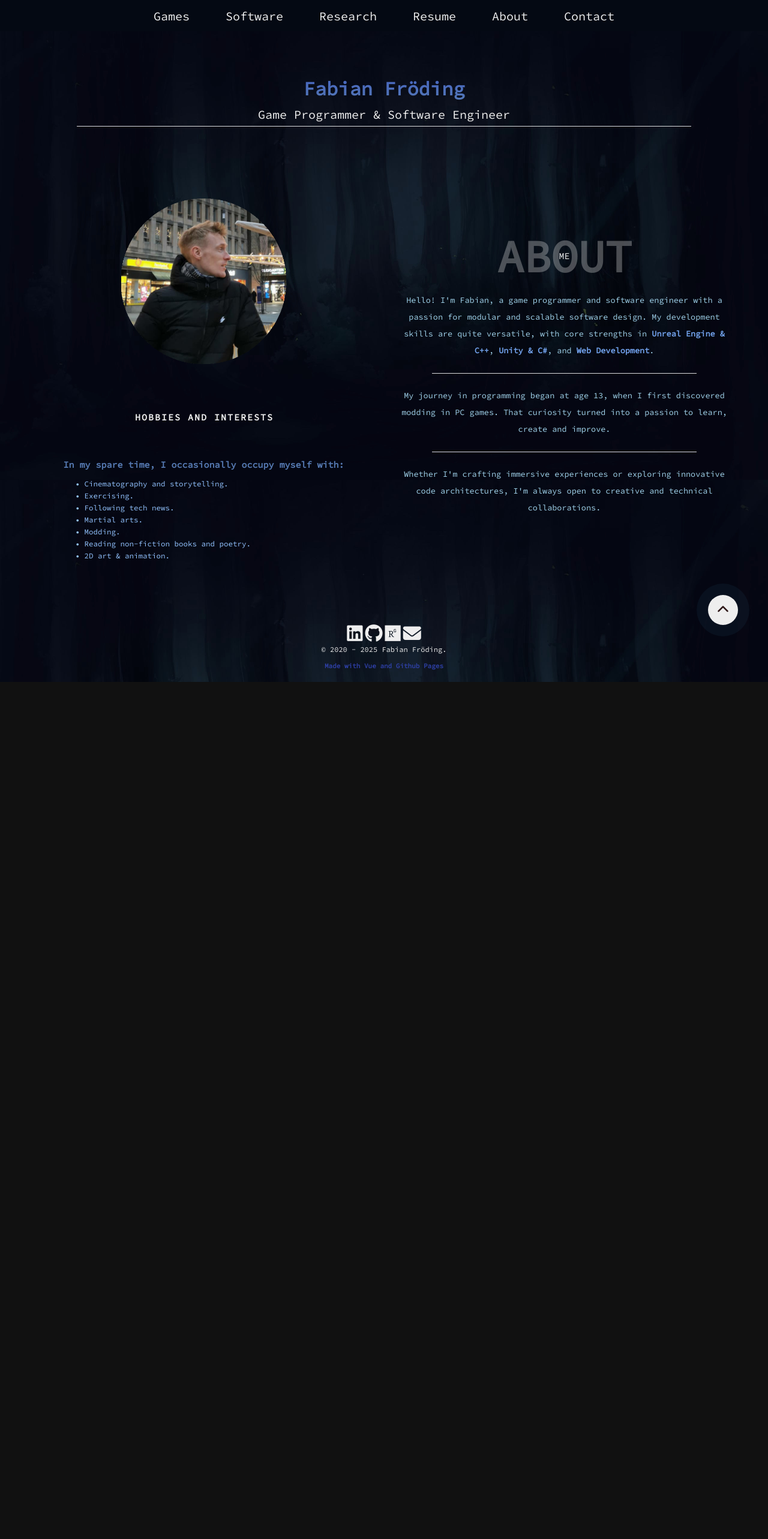
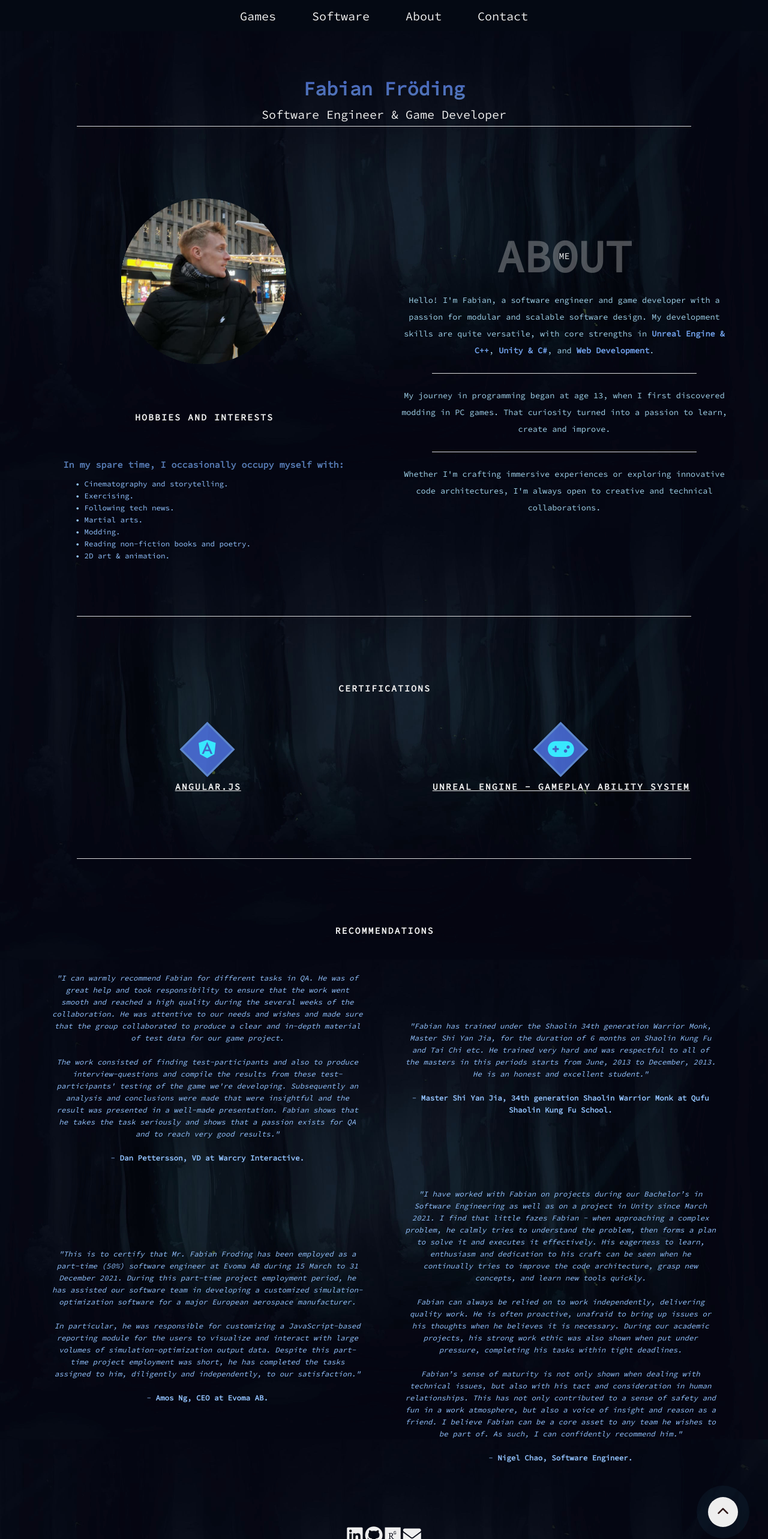
Before and after one commit to fabianfroding/gh-pages-src, a Vue app: page /about in a window 1280 px wide. Shown: the top 2566 px of the page at 60% size. Before the commit the page ends 1137 px from the top, so only its background shows below. Built offline with nearby package versions, Linux system fonts and the light colour scheme.

Commit message:
Major layout updates
 - Updated layouts
 - Removed various tabs

```diff
--- a/public/resources/main.css
+++ b/public/resources/main.css
@@ -143,21 +143,41 @@ header {
     position: fixed;
     z-index: 50;
     background-color: rgba(5, 10, 20, 0.975);
-    /*
-    border-bottom-right-radius: 100%;
-    border-bottom-left-radius: 100%;
-    */
+    display: flex;
+    justify-content: center; /* center nav-content horizontally */
+    align-items: center;
     transition: all 650ms cubic-bezier(1, 0, 0, 1);
+}
+
+.nav-content {
+    width: 100%;
+    max-width: 1200px; /* adjust as needed */
+    display: flex;
+    justify-content: space-between;
+    align-items: center;
+    padding: 0 2rem; /* inset from edges */
+}
+
+.nav-content h1 {
+    font-size: 13rem;
+    font-family: 'Source Code Pro', monospace;
+    background: linear-gradient(to top, var(--gradient-theme-start), var(--gradient-theme-end));
+    -webkit-background-clip: text;
+    -webkit-text-fill-color: transparent;
+    padding: 1rem;
+}
+
+.nav-content h6 {
+    font-size: 2rem;
+    font-weight: 300;
+    padding: 1rem;
 }
 
 .nav-list {
     list-style: none;
-    width: 100%;
-    height: 100%;
     display: flex;
-    justify-content: center;
     align-items: center;
-    transition: color 650ms;
+    margin: 0;
 }
 
 li {
@@ -379,6 +399,15 @@ li {
     text-transform: uppercase;
     letter-spacing: 2px;
     margin: 2rem -2px 2rem 0;
+
+}
+
+.about-details .my-skills .skill h1 {
+    text-decoration: underline;
+}
+
+.about-details .my-skills .skill h1:hover {
+    color: var(--text-theme-link);
 }
 
 .skill p {
@@ -388,8 +417,8 @@ li {
 }
 
 .icon-container {
-    width: 10rem;
-    height: 10rem;
+    width: 6.5rem;
+    height: 6.5rem;
     border: 3px solid var(--gradient-theme-start);
     background-color: var(--gradient-theme-end);
     margin-bottom: 2rem;
@@ -405,7 +434,7 @@ li {
 
 .icon-container i {
     color: #38e8ff;
-    font-size: 5rem;
+    font-size: 3.5rem;
     margin: auto;
     transform: rotate(-45deg);
 }
@@ -750,8 +779,19 @@ input[type="submit"]:hover {
         /*font-size: 1.7rem;*/
     }
 
+    .top-nav {
+        height: auto; /* ⬅️ allow nav to expand */
+        padding: 0rem 0;
+    }
+
     .nav-list {
         /*flex-direction: column;*/
+        gap: 1rem;
+    }
+
+    .nav-content {
+        flex-direction: column;
+        align-items: center;
     }
 
     li {
@@ -760,6 +800,11 @@ input[type="submit"]:hover {
 
     .nav-link {
         font-size: 1.5rem;
+        padding: 0.5rem 0;
+    }
+
+    .brand {
+        justify-content: center;
     }
 
     .about-heading h1 {
--- a/src/App.vue
+++ b/src/App.vue
@@ -1,31 +1,17 @@
 <template>
   <div id="app">
     <nav class="top-nav">
-        <ul class="nav-list">
-            <li>
-                <router-link class="nav-link" to="/games">Games</router-link>
-            </li>
-            <li>
-                <router-link class="nav-link" to="/software">Software</router-link>
-            </li>
-            <li id="nav-research">
-                <router-link class="nav-link" to="/research">Research</router-link>
-            </li>
-            <li id="nav-services">
-                <router-link class="nav-link" to="/resume">Resume</router-link>
-            </li>
-            <li id="nav-about">
-                <router-link class="nav-link" to="/about">About</router-link>
-            </li>
-            <li>
-                <router-link class="nav-link" to="/contact">Contact</router-link>
-            </li>
-        </ul>
+            <ul class="nav-list">
+                <li><router-link class="nav-link" to="/games">Games</router-link></li>
+                <li><router-link class="nav-link" to="/software">Software</router-link></li>
+                <li id="nav-about"><router-link class="nav-link" to="/about">About</router-link></li>
+                <li><router-link class="nav-link" to="/contact">Contact</router-link></li>
+            </ul>
     </nav>
     <header>
         <div class="landing-text" id="landing-text">
             <h1>Fabian Fröding</h1>
-            <h6>Game Programmer & Software Engineer</h6>
+            <h6>Software Engineer &amp; Game Developer</h6>
         </div>
     </header>
     <div class="separator-line"></div>
--- a/src/components/Footer.vue
+++ b/src/components/Footer.vue
@@ -20,7 +20,7 @@
       </a>
       <p>&copy; 2020 - {{ new Date().getFullYear() }} Fabian Fröding.</p>
       <br>
-      <div style="color: #3346bb; opacity: 0.85; font-weight: bold; font-size: 1.1em;">Made with Vue and Github Pages</div>
+      <div style="color: #779DFF; opacity: 0.85; font-weight: bold; font-size: 1.1em;">Made with Vue and Github Pages</div>
     </footer>
 </template>
 
--- a/src/views/About.vue
+++ b/src/views/About.vue
@@ -30,7 +30,7 @@
 						<h1>About</h1>
 						<h6>Me</h6>
 					</div>
-					<p>Hello! I'm Fabian, a game programmer and software engineer with a passion for modular and scalable software design.
+					<p>Hello! I'm Fabian, a software engineer and game developer with a passion for modular and scalable software design.
 						My development skills are quite versatile, with core strengths in <strong>Unreal Engine &amp; C++</strong>, <strong>Unity &amp; C#</strong>, and <strong>Web Development</strong>.
                     </p>
                     <br>
@@ -50,50 +50,101 @@
                 </div>
 			</div>
 		</section>
-		<!--div class="separator-line"></div>
+
+		<div class="separator-line"></div>
+
+		<section class="services" id="resume">
+			<div class="container">
+				<div class="about-details">
+					<div class="skill">
+						<h1>Certifications</h1>
+					</div>
+					<div class="my-skills">
+						<div class="skill">
+							<a href="https://www.udemy.com/certificate/UC-931b4d8b-d726-40f6-9f7a-c359d2577c1a/" target="_blank">
+								<div class="icon-container">
+									<i target="_blank" class="fa-brands fa-angular"></i>
+								</div>
+							</a>
+							<a href="https://www.udemy.com/certificate/UC-931b4d8b-d726-40f6-9f7a-c359d2577c1a/" target="_blank">
+								<h1>Angular.JS</h1>
+							</a>
+						</div>
+						<div class="skill">
+							<a href="https://www.udemy.com/certificate/UC-49481515-4977-4768-9795-882048bb634b/" target="_blank">
+								<div class="icon-container">
+									<i class="fa-solid fa-gamepad"></i>
+								</div>
+							</a>
+							<a href="https://www.udemy.com/certificate/UC-49481515-4977-4768-9795-882048bb634b/" target="_blank">
+								<h1>Unreal Engine - Gameplay Ability System</h1>
+							</a>
+						</div>
+                    </div>
+				</div>
+
+				<!--div class="about-details">
+					<div class="skill">
+						<h1>Game Development Skills</h1>
+					</div>
+				</div-->
+			</div>
+        </section>
+
+		<div class="separator-line"></div>
+
+		<section class="services" id="resume">
             <div class="container">
-				<div class="my-skills">
+                <div class="my-skills">
                     <div class="skill">
-                        <h1>Hobbies and Interests</h1>
+                        <h1>Recommendations</h1>
                     </div>
                 </div>
                 <div class="my-skills">
-                    <div class="skill fav-games">
-						<ul>
-							<li><h2>While I spend most of my time developing things, I occasionally enjoy trying new indie games, and sometimes returning to my favourites:</h2></li>
-							<br>
-							<li><p> • Banjo-Kazooie</p></li>
-							<li><p> • Donkey Kong</p></li>
-							<li><p> • Fire Emblem</p></li>
-							<li><p> • Hollow Knight</p></li>
-							<li><p> • Metroid</p></li>
-							<li><p> • Octopath Traveler</p></li>
-							<li><p> • Ori and the Blind Forest</p></li>
-							<li><p> • Subnautica</p></li>
-							<li><p> • Tales of Symphonia</p></li>
-							<li><p> • The Legend of Zelda</p></li>
-							<li><p> • Warcraft III</p></li>
-							<li><p> • World of Warcraft</p></li>
-						</ul>
+                    <div class="skill">
+                        <p><i>"I can warmly recommend Fabian for different tasks in QA.
+                            He was of great help and took responsibility to ensure that the work went smooth and reached a high quality during the several weeks of the collaboration.
+                            He was attentive to our needs and wishes and made sure that the group collaborated to produce a clear and in-depth material of test data for our game project.
+                            <br><br>
+                            The work consisted of finding test-participants and also to produce interview-questions and compile the results from these test-participants' testing of the game we're developing.
+                            Subsequently an analysis and conclusions were made that were insightful and the result was presented in a well-made presentation.
+                            Fabian shows that he takes the task seriously and shows that a passion exists for QA and to reach very good results."</i>
+                        <br><br>- <strong>Dan Pettersson, VD at Warcry Interactive.</strong></p>
                     </div>
-
-                    <div class="skill fav-games">
-                        <ul>
-							<h2>In my spare time, I occasionally occupy myself with:</h2>
-							<br>
-							<li><p> • Cinematography and storytelling.</p></li>
-							<li><p> • Exercising.</p></li>
-							<li><p> • Following tech news.</p></li>
-							<li><p> • Martial arts.</p></li>
-							<li><p> • Modding.</p></li>
-							<li><p> • Reading novels, non-fiction books and poetry.</p></li>
-							<li><p> • 2D art as a recreational activity.</p></li>
-						</ul>
+                    <div class="skill">
+                        <p><i>"Fabian has trained under the Shaolin 34th generation Warrior Monk, Master Shi Yan Jia, for the duration of 6 months on Shaolin Kung Fu and Tai Chi etc.
+                        He trained very hard and was respectful to all of the masters in this periods starts from June, 2013 to December, 2013.
+                        He is an honest and excellent student."</i>
+                        <br><br>- <strong>Master Shi Yan Jia, 34th generation Shaolin Warrior Monk at Qufu Shaolin Kung Fu School.</strong></p><p class="global-link"><a href="resources/QufuShaolinSchool_Certificate.pdf" target="_blank"></a></p>
                     </div>
-
+                </div>
+                <div class="my-skills">
+                    <div class="skill">
+                        <p><i>"This is to certify that Mr. Fabian Froding has been employed as a part-time (50%) software engineer at Evoma AB during 15 March to 31 December 2021.
+                            During this part-time project employment period, he has assisted our software team in developing a customized simulation-optimization software for a major European aerospace manufacturer.
+                            <br><br>
+                            In particular, he was responsible for customizing a JavaScript-based reporting module for the users to visualize and interact with large volumes of simulation-optimization output data.
+                            Despite this part-time project employment was short, he has completed the tasks assigned to him, diligently and independently, to our satisfaction."</i>
+                        <br><br>- <strong>Amos Ng, CEO at Evoma AB.</strong></p><p class="global-link"><a href="resources/QufuShaolinSchool_Certificate.pdf" target="_blank"></a></p>
+                    </div>
+                    <div class="skill">
+                        <p><i>"I have worked with Fabian on projects during our Bachelor’s in Software Engineering as well as on a project in Unity since March 2021.
+                            I find that little fazes Fabian - when approaching a complex problem, he calmly tries to understand the problem, then forms a plan to solve it and executes it effectively.
+                            His eagerness to learn, enthusiasm and dedication to his craft can be seen when he continually tries to improve the code architecture, grasp new concepts, and learn new tools quickly.
+                            <br><br>
+                            Fabian can always be relied on to work independently, delivering quality work.
+                            He is often proactive, unafraid to bring up issues or his thoughts when he believes it is necessary.
+                            During our academic projects, his strong work ethic was also shown when put under pressure, completing his tasks within tight deadlines.
+                            <br><br>
+                            Fabian’s sense of maturity is not only shown when dealing with technical issues, but also with his tact and consideration in human relationships.
+                            This has not only contributed to a sense of safety and fun in a work atmosphere, but also a voice of insight and reason as a friend.
+                            I believe Fabian can be a core asset to any team he wishes to be part of. As such, I can confidently recommend him."</i>
+                        <br><br>- <strong>Nigel Chao, Software Engineer.</strong></p><p class="global-link"><a href="resources/QufuShaolinSchool_Certificate.pdf" target="_blank"></a></p>
+                    </div>
                 </div>
             </div>
-			<br><br><br><br><br-->
+        </section>
+
 		<Footer :showArrow="true"></Footer>
 	</div>
 </template>
```
